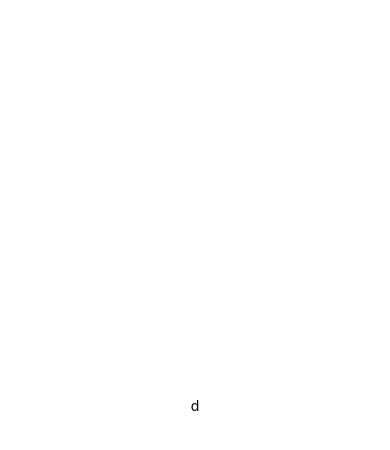
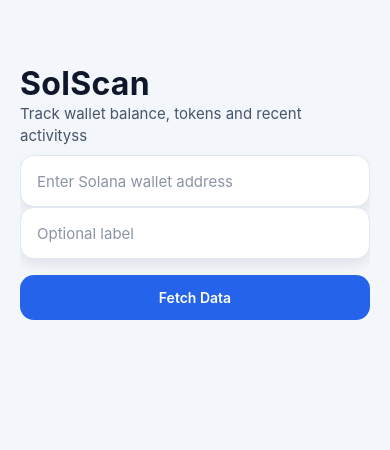
Before and after one commit to hirakroya50/SolScan, a React Native app: screen / in a window 390 px wide. Shown: the top 450 px of the page. Built offline with nearby package versions, Linux system fonts and the light colour scheme.

Commit message:
Add wallet address search functionality and enhance UI components

```diff
--- a/App.tsx
+++ b/App.tsx
@@ -61,12 +61,85 @@ export default function App() {
   const [tokens, setTokens] = useState<any[]>([]);
   const [txns, setTxns] = useState<any[]>([]);
   const [loading, setLoading] = useState(false);
+  const search = async () => {
+    const addr = address.trim();
+    setLoading(true);
+    try {
+      const [bal, tok, tx] = await Promise.all([
+        getBalance(addr),
+        getTokens(addr),
+        getTxns(addr),
+      ]);
+      setBalance(bal);
+      setTokens(tok);
+      setTxns(tx);
+    } catch (e: any) {
+      Alert.alert("Error", e.message);
+    } finally {
+      setLoading(false);
+    }
+  };
   return (
     <View style={styles.container}>
-      <StatusBar style="auto" />
-      <Text>d</Text>
-      <TextInput />
-      <TextInput />
+      <ScrollView style={{}}>
+        <StatusBar style="dark" />
+        <Text style={styles.heading}>SolScan</Text>
+        <Text style={styles.subHeading}>
+          Track wallet balance, tokens and recent activityss
+        </Text>
+        <TextInput
+          style={styles.input}
+          placeholder="Enter Solana wallet address"
+          placeholderTextColor="#8a94a6"
+        />
+        <TextInput
+          style={styles.input}
+          placeholder="Optional label"
+          placeholderTextColor="#8a94a6"
+        />
+
+        {balance !== null && (
+          <View style={{ marginTop: 16 }}>
+            <Text style={{ fontSize: 18, fontWeight: "600", color: "#0f172a" }}>
+              Balance: {balance.toFixed(4)} SOL
+            </Text>
+          </View>
+        )}
+        <TouchableOpacity
+          onPress={search}
+          style={{
+            marginTop: 16,
+            backgroundColor: "#2563eb",
+            paddingVertical: 14,
+            borderRadius: 14,
+            alignItems: "center",
+          }}
+        >
+          <Text style={{ color: "#ffffff", fontWeight: "600" }}>
+            Fetch Data
+          </Text>
+        </TouchableOpacity>
+
+        {tokens.length > 0 && (
+          <>
+            <Text>Tokens</Text>
+            <FlatList
+              data={tokens}
+              keyExtractor={(item) => item.mint}
+              scrollEnabled={false}
+              renderItem={({ item }) => {
+                return (
+                  <View>
+                    <Text>
+                      {scrollTo(item.mint, 6)}: {item.amount}
+                    </Text>
+                  </View>
+                );
+              }}
+            />
+          </>
+        )}
+      </ScrollView>
     </View>
   );
 }
@@ -74,8 +147,39 @@ export default function App() {
 const styles = StyleSheet.create({
   container: {
     flex: 1,
-    backgroundColor: "#fff",
-    alignItems: "center",
-    justifyContent: "center",
+    backgroundColor: "#f3f6fb",
+    paddingTop: 64,
+    paddingHorizontal: 20,
+    paddingBottom: 24,
+    alignItems: "stretch",
+    justifyContent: "flex-start",
+    gap: 12,
+  },
+  heading: {
+    fontSize: 32,
+    fontWeight: "700",
+    color: "#0f172a",
+    letterSpacing: 0.3,
+  },
+  subHeading: {
+    fontSize: 15,
+    lineHeight: 22,
+    color: "#475569",
+    marginBottom: 8,
+  },
+  input: {
+    height: 52,
+    borderRadius: 14,
+    backgroundColor: "#ffffff",
+    paddingHorizontal: 16,
+    fontSize: 15,
+    color: "#0f172a",
+    borderWidth: 1,
+    borderColor: "#e2e8f0",
+    shadowColor: "#0f172a",
+    shadowOpacity: 0.08,
+    shadowRadius: 12,
+    shadowOffset: { width: 0, height: 6 },
+    elevation: 2,
   },
 });
```
